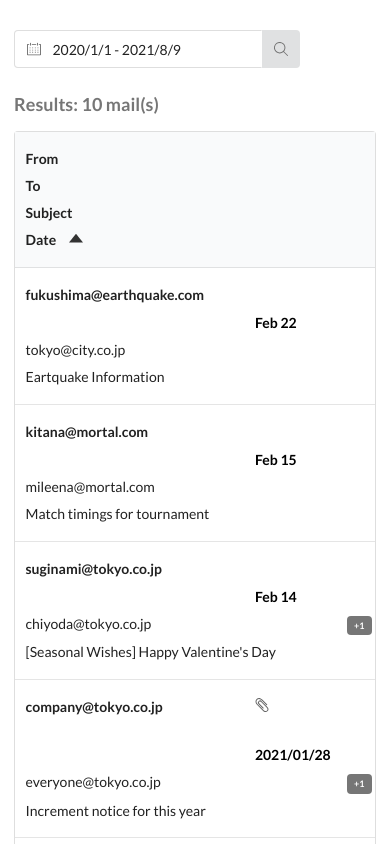
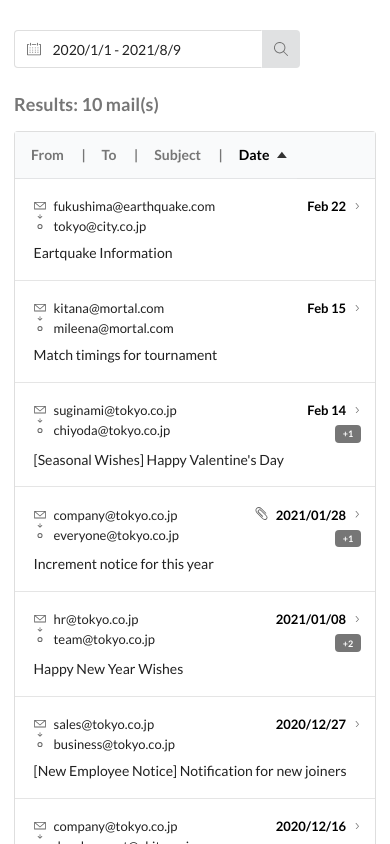
Before and after one commit to heysadboy/mail-archiver, a React (Create React App) app: page / in a window 390 px wide. Shown: the top 844 px of the page. Built offline with nearby package versions, Linux system fonts and the light colour scheme.

Commit message:
adding mobile design

```diff
--- a/src/assets/css/App.css
+++ b/src/assets/css/App.css
@@ -10,6 +10,6 @@
 .logo-image {
     max-height: 400px;
     max-width: 400px;
-    display:block;
+    display: block;
     margin: auto;
 }
--- a/src/assets/css/EmailItem.css
+++ b/src/assets/css/EmailItem.css
@@ -1,5 +1,16 @@
 .email-cell-text {
     overflow: hidden;
+    display: block;
+    font-weight: normal;
+    white-space: nowrap;
+    text-overflow: ellipsis;
+}
+
+.email-cell-text-mobile {
+    overflow: hidden;
+    display: block;
+    font-size: 13px;
+    font-weight: normal;
     white-space: nowrap;
     text-overflow: ellipsis;
 }
@@ -9,12 +20,54 @@
     color: black;
 }
 
-.cc-label {
+.mail-icon {
+    padding-top: 5px;
+}
+
+.ui.label {
+    line-height: 0.8;
+    margin-top: 5px;
+}
+
+.cc-label, .email-date {
     float: right;
 }
 
-.email-cell-row:hover svg path,
-.email-cell-row:hover {
+.email-date-attachment {
+    float: right;
+}
+
+.email-from {
+    padding-bottom: 0px!important;
+}
+
+.email-to {
+    padding-top: 0px!important;
+}
+
+.email-info {
+    padding-right: 0px!important;
+}
+
+.email-subject-mobile {
+    padding-left: 8px;
+}
+
+.email-body {
+    font-weight: normal;
+}
+
+.email-cc-mobile {
+    padding-left: 8px;
+    font-size: 13px;
+}
+
+.ui.divider {
+    margin: 5px 10px 5px 10px;
+    padding-bottom: 0px;
+}
+
+.email-cell-row:hover svg path, .email-cell-row:hover {
     cursor: pointer;
     color: #0000d6;
     background: #fafaff;
--- a/src/assets/css/EmailList.css
+++ b/src/assets/css/EmailList.css
@@ -1,24 +1,41 @@
-.ui.table thead th:hover svg path,
-.ui.table thead th:hover {
+.ui.table thead th {
+    color: #767676;
+    padding-right: 5px;
+}
+
+.ui.table thead th:hover svg path, .ui.table thead th:hover {
     cursor: pointer;
     fill: black;
     font-weight: bold;
     color: black;
 }
 
+.selected-header-text {
+    color: black!important;
+}
+
 .up-icon-hidden {
+    margin-left: 5px;
+    display: inline-block;
     visibility: hidden;
-    margin-left: 10px;
-    display: inline-block;
+}
+
+.mobile-header.ui.grid {
+    margin-left: 5px;
+}
+
+.mobile-header.ui.grid {
+    margin-left: 5px;
 }
 
 .up-icon-visible {
-    margin-left: 10px;
+    margin-left: 5px;
     display: inline-block;
+    margin-right: 5px;
 }
 
 @media only screen and (max-width: 768px) {
     .ui.table thead {
-      background: #f9fafb;
+        background: #f9fafb;
     }
-  }
+}
--- /dev/null
+++ b/src/assets/icons/ArrowIcon.js
@@ -0,0 +1,14 @@
+import React from 'react';
+
+const ArrowIcon = () => {
+  return (
+    <svg viewBox="0 0 2.988 6" width="0.5em" height="0.5em" style={{marginLeft: '8px', marginBottom: '2px'}}>
+      <path
+        d="M2.988 3.008a.29.29 0 01-.073.193L.513 5.902a.29.29 0 01-.435-.385l2.231-2.51L.08.49A.29.29 0 01.502.092l.01.011 2.402 2.712a.29.29 0 01.073.193z"
+        fill="#666"
+      />
+    </svg>
+  );
+}
+
+export default ArrowIcon;
--- a/src/assets/icons/AttatchmentIcon.js
+++ b/src/assets/icons/AttatchmentIcon.js
@@ -3,7 +3,7 @@ import React from 'react';
 
 const AttatchmentIcon = () => {
     return (
-        <svg viewBox="0 0 13.931 15" width="1em" height="1em">
+        <svg viewBox="0 0 13.931 15" width="1em" height="1em" style={{marginRight: '8px'}}>
             <path
                 d="M6.799 3.625a2.305 2.305 0 10-3.232 3.231l4.304 4.304a.522.522 0 00.739-.738L4.306 6.118c-.536-.536-.878-1.338-.231-1.985.645-.647 1.449-.304 1.985.232l4.972 4.971c1.906 1.909 2.382 2.788 1.246 3.925-1.149 1.148-2.367.864-4.201-.97L2.367 6.58C1.174 5.387.338 3.44 1.907 1.872c1.86-1.862 3.986-.032 4.592.575l5.11 5.112a.522.522 0 00.74-.739L7.237 1.71C5.186-.343 2.86-.562 1.167 1.133-.544 2.843-.36 5.33 1.628 7.318l5.711 5.71C7.967 13.658 9.312 15 10.858 15a3.012 3.012 0 002.16-1.002c2.075-2.076.155-3.998-1.246-5.401z"
                 fill="#666"
--- /dev/null
+++ b/src/assets/icons/MailIcon.js
@@ -0,0 +1,17 @@
+import React from 'react';
+
+const MailIcon = () => {
+  return (
+    <svg viewBox="0 0 11.351 26.357" width="2em" height="2em" style={{ paddingTop: '1px' }}>
+      <defs>
+        <style>{".prefix__a{fill:#666}"}</style>
+      </defs>
+      <path
+        className="prefix__a"
+        d="M0 0v7.2h11.351V0zm9.905.8L5.675 4.35 1.446.8zM.8 6.4V1.302L5.42 5.178a.399.399 0 00.513 0l4.62-3.876V6.4zM3.55 13.766a.37.37 0 000 .521L5.68 16.43l2.14-2.139a.37.37 0 00-.521-.52l-1.25 1.244V12.22a.37.37 0 00-.738 0v2.807l-1.249-1.249a.37.37 0 00-.513-.01zM5.676 22.357a1.5 1.5 0 11-1.5 1.5 1.502 1.502 0 011.5-1.5m0-1a2.5 2.5 0 102.5 2.5 2.5 2.5 0 00-2.5-2.5z"
+      />
+    </svg>
+  );
+}
+
+export default MailIcon;
--- a/src/assets/icons/UpIcon.js
+++ b/src/assets/icons/UpIcon.js
@@ -2,7 +2,7 @@ import React from 'react';
 
 const UpIcon = () => {
     return (
-        <svg viewBox="0 0 8 5" width="1em" height="1em">
+        <svg viewBox="0 0 8 5" width="0.7em" height="0.7em">
             <path fill="#333" d="M8 5L3.993 0 0 5h8z" />
         </svg>
     );
--- a/src/components/EmailItem.js
+++ b/src/components/EmailItem.js
@@ -1,12 +1,27 @@
-import React from 'react';
+import React, { useState } from 'react';
 import AttatchmentIcon from '../assets/icons/AttatchmentIcon';
+import ArrowIcon from '../assets/icons/ArrowIcon';
+import MailIcon from '../assets/icons/MailIcon';
 import '../assets/css/EmailItem.css';
 
 const EmailItem = ({ email, date, sortPreference, isDesktop }) => {
+    const [isExpandedEmail, setExpandedEmail] = useState(false);
+
+    const displayEmail = () => {
+
+        if (isExpandedEmail) {
+            setExpandedEmail(false);
+        }
+        else {
+
+            setExpandedEmail(true);
+        }
+    }
 
     if (isDesktop) {
         return (
-            <tr className="email-cell-row">
+            <React.Fragment>
+                <tr onClick={() => displayEmail()} className="email-cell-row">
                     <td>
                         <div className={`email-cell-text ${sortPreference === "from" ? "sort-selected" : ""}`}>{email.from}</div>
                     </td>
@@ -23,35 +38,59 @@ const EmailItem = ({ email, date, sortPreference, isDesktop }) => {
                         </div>
                     </td>
                     <td>
-                    <div className={`email-cell-text email-date ${sortPreference === "date" ? "sort-selected" : ""}`}>{date}</div>
+                        <div className={`email-cell-text ${sortPreference === "date" ? "sort-selected" : ""}`}>{date}</div>
+                    </td>
+
+                </tr>
+                {isExpandedEmail ?
+                    <tr>
+                        <td>
+                            {email.cc ? <td><div className='email-body'>cc: {email.cc.join(", ")}</div></td> : null}
+                            <td>
+                                <div className='email-body'>{email.body}</div>
+                            </td>
                         </td>
                     </tr>
+                    : null
+                }
+            </React.Fragment>
         );
     }
     else {
         return (
-            <tr className="email-cell-row">
+                <tr onClick={() => displayEmail()} className="email-cell-row">
                     <td>
-                    <div className="ui grid">
-                        <div className={`email-cell-text ten wide column ${sortPreference === "from" ? "sort-selected" : ""}`}>{email.from}</div>
-                        <div className="six wide column">
-                            <div className="ui grid">
-                                <div className="three wide column">{email.attatchment ? <AttatchmentIcon /> : ""}</div>
-                                <div className={`thirteen wide column email-cell-text email-date ${sortPreference === "date" ? "sort-selected" : ""}`}>{date}</div>
+                        <div className="ui grid" >
+                            <div className="one wide column">
+                                <div className="mail-icon"><MailIcon /></div>
+                            </div>
+                            <div className="email-info fourteen wide column">
+                                <div className="ui grid" >
+                                    <div className={`email-from ten wide column email-cell-text-mobile ${sortPreference === "from" ? "sort-selected" : ""}`}>{email.from}</div>
+                                    <div className="email-from six wide column">
+                                        <div className="email-date-attachment">
+                                            <div className={`email-cell-text-mobile ${sortPreference === "date" ? "sort-selected" : ""}`}>
+                                                {email.attatchment ? <AttatchmentIcon /> : ""}{date}<ArrowIcon />
+                                            </div>
+                                        </div>
+                                    </div>
+                                </div>
+                                <div className="ui grid" >
+                                    <div className={`email-to thirteen wide column email-cell-text-mobile  ${sortPreference === "to" ? "sort-selected" : ""}`}>{email.to}</div>
+                                    <div className="email-to three wide column" >{email.cc && !isExpandedEmail ? <div className="cc-label ui mini grey label">+{email.cc.length}</div> : ""}</div>
                                 </div>
                             </div>
                         </div>
                     </td>
+                    {isExpandedEmail && email.cc ? <td><div className='email-cc-mobile'>cc: {email.cc.join(", ")}</div></td> : null}
                     <td>
-                    <div className="ui grid">
-                        <div className={`email-cell-text fourteen wide column ${sortPreference === "to" ? "sort-selected" : ""}`}>{email.to}</div>
-                        <div className="two wide column">{email.cc ? <div className="ui mini grey label">+{email.cc.length}</div> : ""}</div>
-                    </div>
+                        <div className={`email-subject-mobile email-cell-text ${sortPreference === "subject" ? "sort-selected" : ""}`}>{email.subject}</div>
+
                     </td>
-                <td>
-                    <div className={`email-cell-text ${sortPreference === "subject" ? "sort-selected" : ""}`}>{email.subject}</div>
-                </td>
-            </tr>);
+                    {isExpandedEmail ? <td><div className="ui divider"></div><div className='email-subject-mobile email-body'>{email.body}</div></td>: null}
+
+                </tr>
+            );
     }
 };
 
--- a/src/components/EmailList.js
+++ b/src/components/EmailList.js
@@ -11,7 +11,7 @@ const EmailList = ({ emails }) => {
 
     useEffect(() => {
         const onDeviceChange = () => {
-            setIsDesktop(window.innerWidth >= 760);
+            setIsDesktop(window.innerWidth >= 768);
         };
         window.addEventListener('resize', onDeviceChange);
         return () => {
@@ -52,7 +52,7 @@ const EmailList = ({ emails }) => {
             else if (date.split("/")[1] === mm) {
                 date = months[emailDate.getMonth()] + " " + emailDate.getDate();
             }
-            return (<EmailItem key={email.id} email={email} date={date} sortPreference={sortPreference} isDesktop={isDesktop}/>);
+            return (<EmailItem key={email.id} email={email} date={date} sortPreference={sortPreference} isDesktop={isDesktop} />);
         });
 
         setRenderedEmailList(renderedEmailList);
@@ -64,10 +64,10 @@ const EmailList = ({ emails }) => {
             <table className="ui fixed table">
                 <thead>
                     <tr>
-                        <th className="three wide" onClick={() => setSortPreference("from")}>From <div className={`${sortPreference === "from" ? "up-icon-visible" : "up-icon-hidden"}`}><UpIcon /> </div></th>
-                        <th className="four wide" onClick={() => setSortPreference("to")}>To <div className={`${sortPreference === "to" ? "up-icon-visible" : "up-icon-hidden"}`}><UpIcon /> </div></th>
-                        <th className="email-cell-title six wide" onClick={() => setSortPreference("subject")}>Subject <div className={`${sortPreference === "subject" ? "up-icon-visible" : "up-icon-hidden"}`}><UpIcon /> </div></th>
-                        <th className="email-cell-title three wide" onClick={() => setSortPreference("date")}>Date <div className={`${sortPreference === "date" ? "up-icon-visible" : "up-icon-hidden"}`}><UpIcon /> </div></th>
+                        <th className={`${sortPreference === "from" ? "selected-header-text three wide" : "three wide"}`} onClick={() => setSortPreference("from")}>From <div className={`${sortPreference === "from" ? "up-icon-visible" : "up-icon-hidden"}`}><UpIcon /> </div></th>
+                        <th className={`${sortPreference === "to" ? "selected-header-text four wide" : "four wide"}`} onClick={() => setSortPreference("to")}>To <div className={`${sortPreference === "to" ? "up-icon-visible" : "up-icon-hidden"}`}><UpIcon /> </div></th>
+                        <th className={`${sortPreference === "subject" ? "selected-header-text six wide" : "six wide"}`} onClick={() => setSortPreference("subject")}>Subject <div className={`${sortPreference === "subject" ? "up-icon-visible" : "up-icon-hidden"}`}><UpIcon /> </div></th>
+                        <th className={`${sortPreference === "date" ? "selected-header-text three wide" : "three wide"}`} onClick={() => setSortPreference("date")}>Date <div className={`${sortPreference === "date" ? "up-icon-visible" : "up-icon-hidden"}`}><UpIcon /> </div></th>
                     </tr>
                 </thead>
                 <tbody>
@@ -81,10 +81,12 @@ const EmailList = ({ emails }) => {
             <table className="ui fixed table">
                 <thead>
                     <tr>
-                    <th onClick={() => setSortPreference("from")}>From <div className={`${sortPreference === "from" ? "up-icon-visible" : "up-icon-hidden"}`}><UpIcon /> </div></th>
-                        <th onClick={() => setSortPreference("to")}>To <div className={`${sortPreference === "to" ? "up-icon-visible" : "up-icon-hidden"}`}><UpIcon /> </div></th>
-                        <th onClick={() => setSortPreference("subject")}>Subject <div className={`${sortPreference === "subject" ? "up-icon-visible" : "up-icon-hidden"}`}><UpIcon /> </div></th>
-                        <th  onClick={() => setSortPreference("date")}>Date <div className={`${sortPreference === "date" ? "up-icon-visible" : "up-icon-hidden"}`}><UpIcon /> </div></th>
+                        <div className="mobile-header ui grid">
+                            <th className={`${sortPreference === "from" ? "selected-header-text" : ""}`} onClick={() => setSortPreference("from")}>From <div className={`${sortPreference === "from" ? "up-icon-visible" : "up-icon-hidden"}`}><UpIcon /> </div>|</th>
+                            <th className={`${sortPreference === "to" ? "selected-header-text" : ""}`} onClick={() => setSortPreference("to")}>To <div className={`${sortPreference === "to" ? "up-icon-visible" : "up-icon-hidden"}`}><UpIcon /> </div>|</th>
+                            <th className={`${sortPreference === "subject" ? "selected-header-text" : ""}`} onClick={() => setSortPreference("subject")}>Subject <div className={`${sortPreference === "subject" ? "up-icon-visible" : "up-icon-hidden"}`}><UpIcon /> </div>|</th>
+                            <th className={`${sortPreference === "date" ? "selected-header-text" : ""}`} onClick={() => setSortPreference("date")}>Date <div className={`${sortPreference === "date" ? "up-icon-visible" : "up-icon-hidden"}`}><UpIcon /> </div></th>
+                        </div>
                     </tr>
                 </thead>
                 <tbody>
```
Lines whose indentation alone changed are shown as unchanged.
